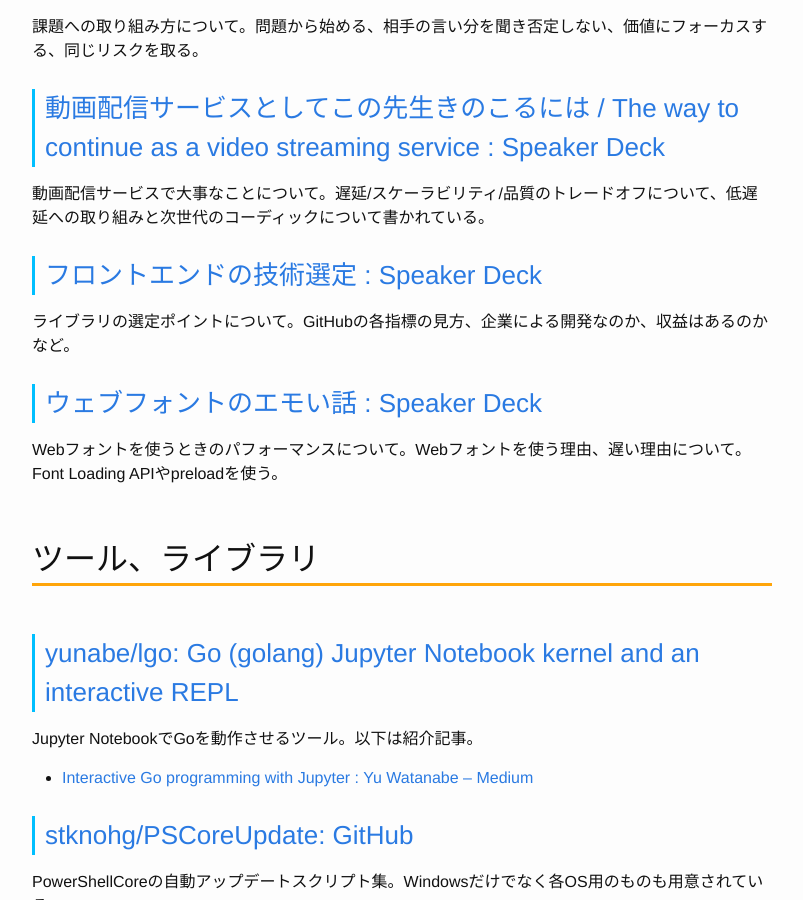
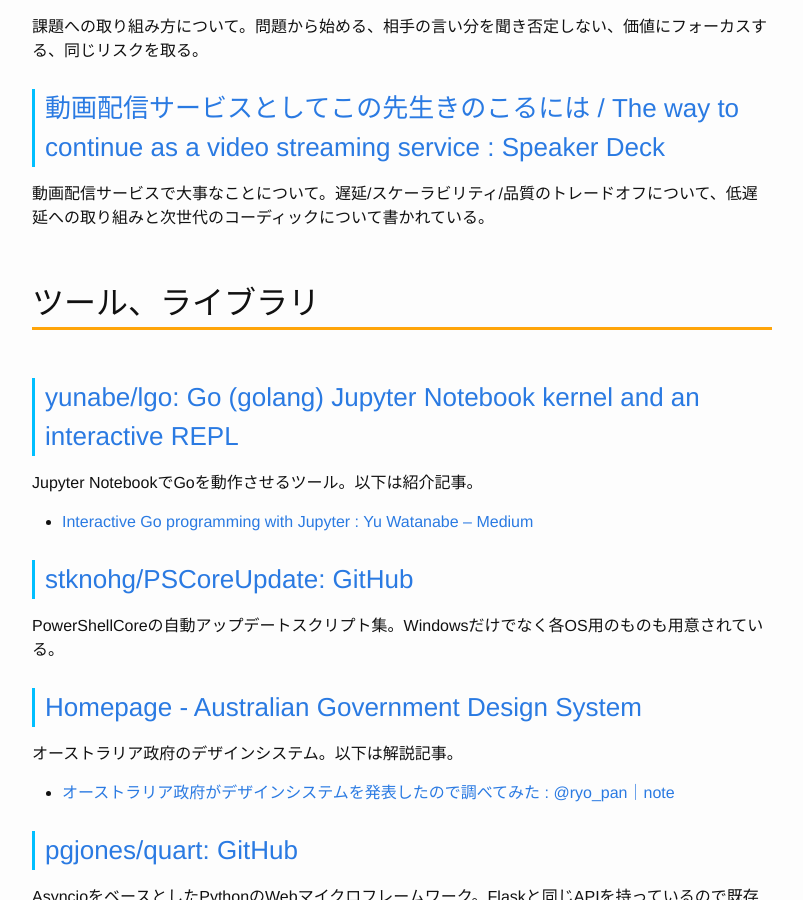
Before and after one commit to Gather-Tech/Gather-Tech.github.io, a Jekyll site: the page built from _posts/2018/2018-04-30-Gather96.md, in a window 1280 px wide and 900 px high, scrolled down 3526 px. Shown: the whole window, without its empty margins (238-1041 px from the left). Built offline with Jekyll 4.4.1, drawn with Linux system fonts in a browser that asks for light colours.

Commit message:
Reduced articles

```diff
--- a/_posts/2018/2018-04-30-Gather96.md
+++ b/_posts/2018/2018-04-30-Gather96.md
@@ -94,14 +94,6 @@
 
 動画配信サービスで大事なことについて。遅延/スケーラビリティ/品質のトレードオフについて、低遅延への取り組みと次世代のコーディックについて書かれている。
 
-### [フロントエンドの技術選定 : Speaker Deck](https://speakerdeck.com/mukai21/hurontoendofalseji-shu-xuan-ding)
-
-ライブラリの選定ポイントについて。GitHubの各指標の見方、企業による開発なのか、収益はあるのかなど。
-
-### [ウェブフォントのエモい話 : Speaker Deck](https://speakerdeck.com/takanorip/uebuhuontofalseemoihua)
-
-Webフォントを使うときのパフォーマンスについて。Webフォントを使う理由、遅い理由について。Font Loading APIやpreloadを使う。
-
 ## ツール、ライブラリ
 
 ### [yunabe/lgo: Go (golang) Jupyter Notebook kernel and an interactive REPL](https://github.com/yunabe/lgo)
```
